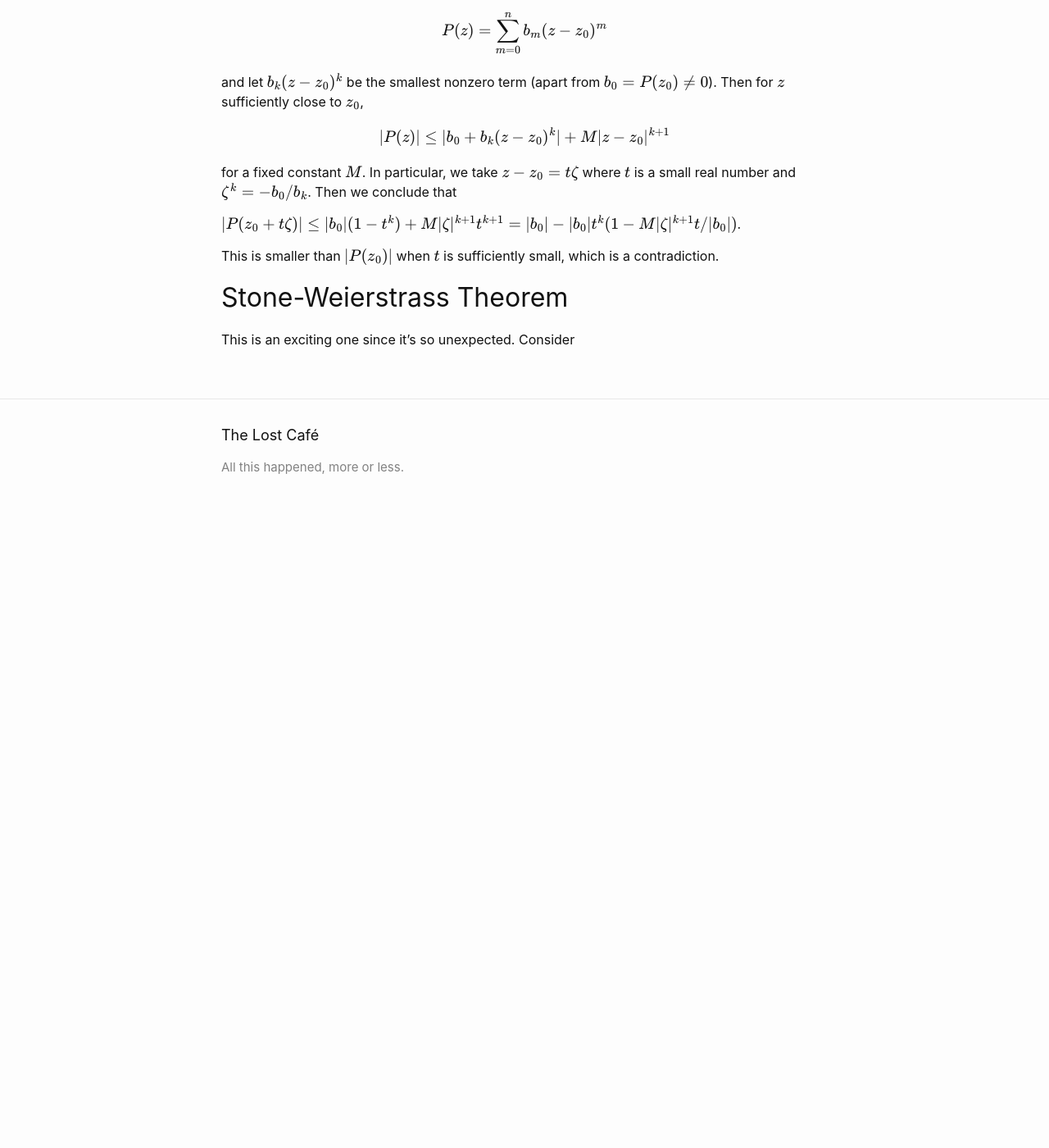
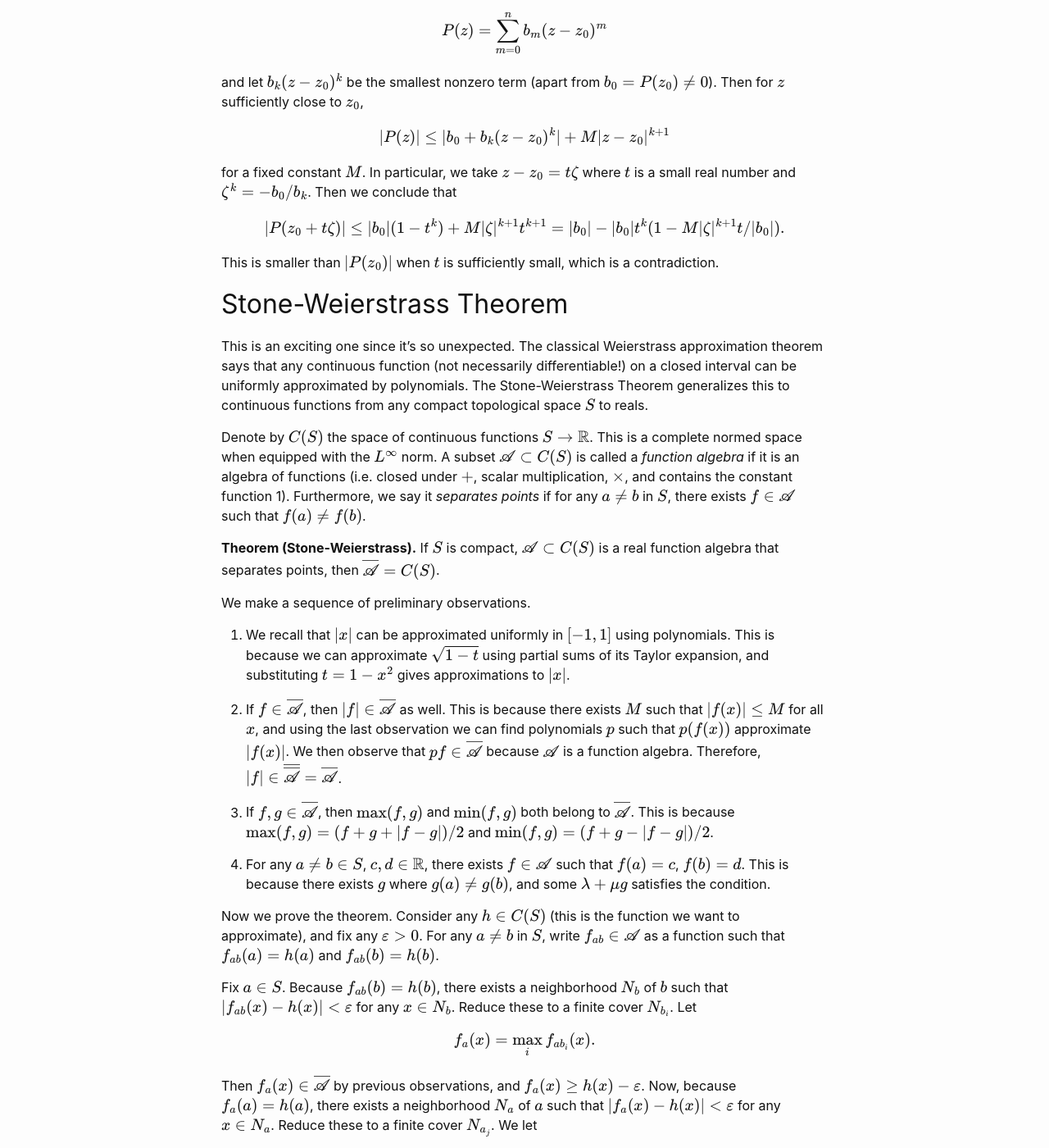
Before and after one commit to chry-santhemum/chry-santhemum.github.io, a Jekyll site: the page built from docs/_posts/2021-12-13-mat216.markdown, in a window 1280 px wide and 1400 px high, scrolled down 3290 px. Shown: the whole window at 82% size. Built offline with Jekyll 4.4.1, drawn with Linux system fonts in a browser that asks for light colours; before the commit the page ends 3932 px from its top, so only the background shows below that; some of the changed text lies outside the part shown.

Commit message:
Update 2021-12-13-mat216.markdown

```diff
--- a/docs/_posts/2021-12-13-mat216.markdown
+++ b/docs/_posts/2021-12-13-mat216.markdown
@@ -157,7 +157,7 @@ Notice that the space of continuous functions between metric spaces is also a me
 
 ## Fundamental Theorem of Algebra
 
-This is a low-tech proof for the Fundamental Theorem of Algebra. Suppose $$P(z)$$ is a complex polynomial with degree $$n>0$$ and no roots, i.e. $$\vert P(z)\vert >0$$ for all $$z\in\CC$$. For $$\vert z\vert $$ sufficiently large (say $$\vert z\vert \ge R$$ for some large real $$R$$), we always have $$\vert P(z)\vert  > \vert P(0)\vert $$, which means that the minimum of $$\vert P(z)\vert $$ on the disk $$\vert z\vert \le R$$ occurs at $$z_0$$ in the interior of the disk. Write
+This is a low-tech proof for the **Fundamental Theorem of Algebra**. Suppose $$P(z)$$ is a complex polynomial with degree $$n>0$$ and no roots, i.e. $$\vert P(z)\vert >0$$ for all $$z\in\CC$$. For $$\vert z\vert $$ sufficiently large (say $$\vert z\vert \ge R$$ for some large real $$R$$), we always have $$\vert P(z)\vert  > \vert P(0)\vert $$, which means that the minimum of $$\vert P(z)\vert $$ on the disk $$\vert z\vert \le R$$ occurs at $$z_0$$ in the interior of the disk. Write
 
 $$P(z) = \sum_{m=0}^n b_m(z-z_0)^m$$
 
@@ -167,13 +167,41 @@ $$\vert P(z)\vert  \le \vert b_0 + b_k(z-z_0)^k\vert  + M\vert z-z_0\vert ^{k+1}
 
 for a fixed constant $$M$$. In particular, we take $$z-z_0 = t\zeta$$ where $$t$$ is a small real number and $$\zeta^k = -b_0/b_k$$. Then we conclude that
 
-$$\vert P(z_0 + t\zeta)\vert  \le \vert b_0\vert (1-t^k) + M\vert \zeta\vert ^{k+1}t^{k+1} = \vert b_0\vert  - \vert b_0\vert t^k(1 - M\vert \zeta\vert ^{k+1}t/\vert b_0\vert )$$.
+$$\vert P(z_0 + t\zeta)\vert  \le \vert b_0\vert (1-t^k) + M\vert \zeta\vert ^{k+1}t^{k+1} = \vert b_0\vert  - \vert b_0\vert t^k(1 - M\vert \zeta\vert ^{k+1}t/\vert b_0\vert ).$$
 
 This is smaller than $$\vert P(z_0)\vert $$ when $$t$$ is sufficiently small, which is a contradiction.
 
 
-
-
 ## Stone-Weierstrass Theorem
 
-This is an exciting one since it's so unexpected. Consider
+This is an exciting one since it's so unexpected. The classical Weierstrass approximation theorem says that any continuous function (not necessarily differentiable!) on a closed interval can be uniformly approximated by polynomials. The Stone-Weierstrass Theorem generalizes this to continuous functions from any compact topological space $$S$$ to reals.
+
+Denote by $$C(S)$$ the space of continuous functions $$S\to \RR$$. This is a complete normed space when equipped with the $$L^{\infty}$$ norm. A subset $$\mathscr{A}\subset C(S)$$ is called a *function algebra* if it is an algebra of functions (i.e. closed under $$+$$, scalar multiplication, $$\times$$, and contains the constant function 1). Furthermore, we say it *separates points* if for any $$a\neq b$$ in $$S$$, there exists $$f\in \mathscr{A}$$ such that $$f(a) \neq f(b)$$.
+
+**Theorem (Stone-Weierstrass).** If $$S$$ is compact, $$\mathscr{A} \subset C(S)$$ is a real function algebra that separates points, then $$\bar{\mathscr{A}} = C(S)$$.
+
+We make a sequence of preliminary observations.
+
+1. We recall that $$\vert x\vert $$ can be approximated uniformly in $$[-1,1]$$ using polynomials. This is because we can approximate $$\sqrt{1-t}$$ using partial sums of its Taylor expansion, and substituting $$t = 1-x^2$$ gives approximations to $$\vert x\vert $$.
+
+2. If $$f\in \bar{\mathscr{A}}$$, then $$\vert f\vert  \in \bar{\mathscr{A}}$$ as well. This is because there exists $$M$$ such that $$\vert f(x)\vert  \le M$$ for all $$x$$, and using the last observation we can find polynomials $$p$$ such that $$p(f(x))$$ approximate $$\vert f(x)\vert $$. We then observe that $$pf\in\bar{\mathscr{A}}$$ because $$\mathscr{A}$$ is a function algebra. Therefore, $$\vert f\vert  \in \bar{\bar{\mathscr{A}}} = \bar{\mathscr{A}}$$.
+
+3. If $$f,g\in\bar{\mathscr{A}}$$, then $$\max(f,g)$$ and $$\min(f,g)$$ both belong to $$\bar{\mathscr{A}}$$. This is because $$\max(f,g) = (f+g+\vert f-g\vert )/2$$ and $$\min(f,g) = (f+g-\vert f-g\vert )/2$$.
+
+4. For any $$a\neq b\in S$$, $$c,d\in\RR$$, there exists $$f\in\mathscr{A}$$ such that $$f(a) = c$$, $$f(b) = d$$. This is because there exists $$g$$ where $$g(a)\neq g(b)$$, and some $$\lambda + \mu g$$ satisfies the condition.
+
+Now we prove the theorem. Consider any $$h\in C(S)$$ (this is the function we want to approximate), and fix any $$\eps>0$$. For any $$a\neq b$$ in $$S$$, write $$f_{ab} \in \mathscr{A}$$ as a function such that $$f_{ab}(a) = h(a)$$ and $$f_{ab}(b) = h(b)$$.
+
+Fix $$a\in S$$. Because $$f_{ab}(b) = h(b)$$, there exists a neighborhood $$N_b$$ of $$b$$ such that $$\vert f_{ab}(x) - h(x)\vert  < \eps$$ for any $$x\in N_b$$. Reduce these to a finite cover $$N_{b_i}$$. Let
+
+$$f_a(x) = \max_{i} f_{ab_i}(x).$$
+
+Then $$f_a(x) \in \bar{\mathscr{A}}$$ by previous observations, and $$f_a(x) \ge h(x) - \eps$$. Now, because $$f_a(a) = h(a)$$, there exists a neighborhood $$N_a$$ of $$a$$ such that $$\vert f_a(x) - h(x)\vert  < \eps$$ for any $$x\in N_a$$. Reduce these to a finite cover $$N_{a_j}$$. We let
+
+$$f(x) = \min_{j} f_{a_j}(x),$$
+
+then $$f\in\bar{\mathscr{A}}$$, and
+
+$$h(x) - \eps < f(x) < h(x) + \eps.$$
+
+This is sufficient to imply the theorem.
```
